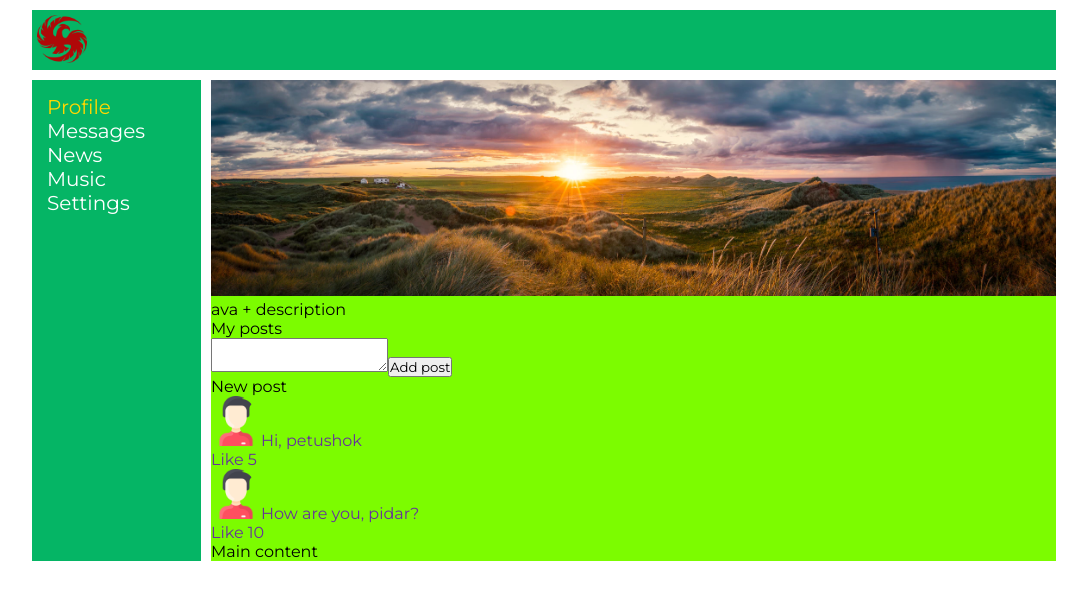
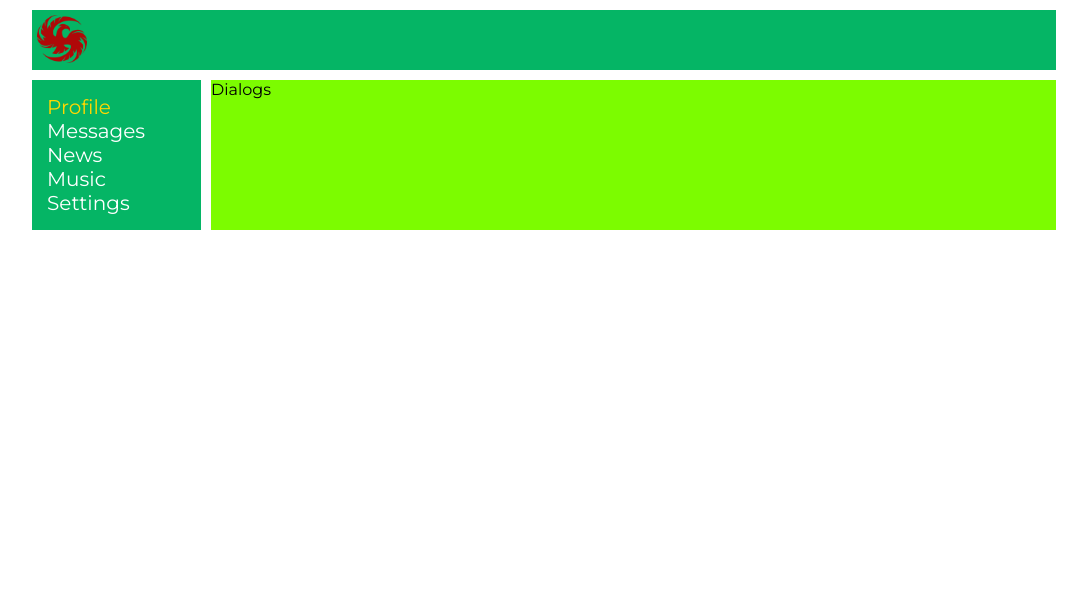
Before and after one commit to SunR1sen/social-network-react, a React (Create React App) app: page /dialogs in a window 1280 px wide. Shown: the top 600 px of the page, without its empty margins (96-1183 px from the left). Built offline with nearby package versions, Linux system fonts and the light colour scheme.

Commit message:
Lesson 18 page Dialogs

```diff
--- a/src/App.css
+++ b/src/App.css
@@ -19,3 +19,8 @@
     grid-template-columns: 2fr 10fr;
     gap: 10px;
 }
+
+.app-wrapper-content {
+    grid-area: content;
+    background-color: lawngreen;
+}
--- a/src/App.js
+++ b/src/App.js
@@ -2,14 +2,18 @@
 import Header from "./components/Header/Header";
 import Navbar from "./components/Navbar/Navbar";
 import Profile from "./components/Profile/Profile";
+import Dialogs from "./components/Dialogs/Dialogs";
 import './App.css';
 
 const App = () => {
     return (
         <div className="app-wrapper">
-            <Header />
-            <Navbar />
-            <Profile />
+            <Header/>
+            <Navbar/>
+            <div className='app-wrapper-content'>
+                <Dialogs/>
+            </div>
+            {/*<Profile />*/}
         </div>
     );
 }
--- /dev/null
+++ b/src/components/Dialogs/Dialogs.jsx
@@ -0,0 +1,11 @@
+import React from 'react';
+
+const Dialogs = () => {
+    return (
+        <div>
+            Dialogs
+        </div>
+    )
+}
+
+export default Dialogs;
```
Also changed, not shown: src/components/Dialogs/Dialogs.module.css (added). Lines whose indentation alone changed are shown as unchanged.
